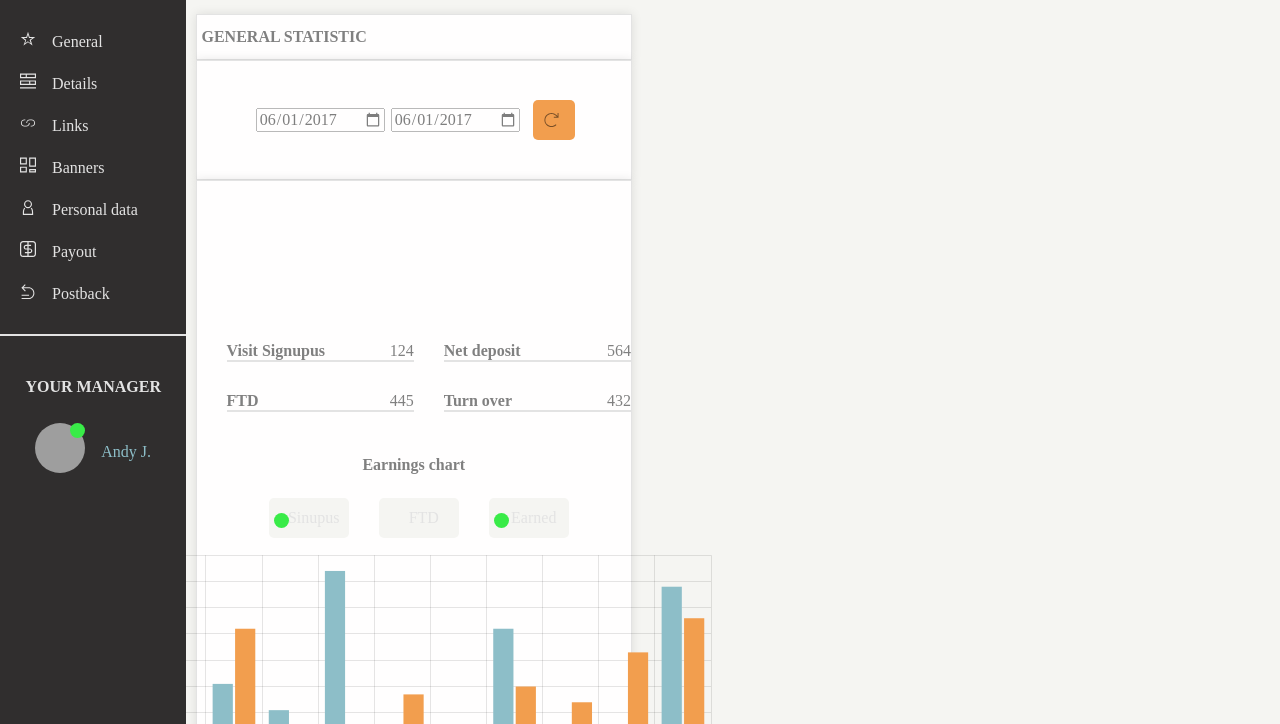
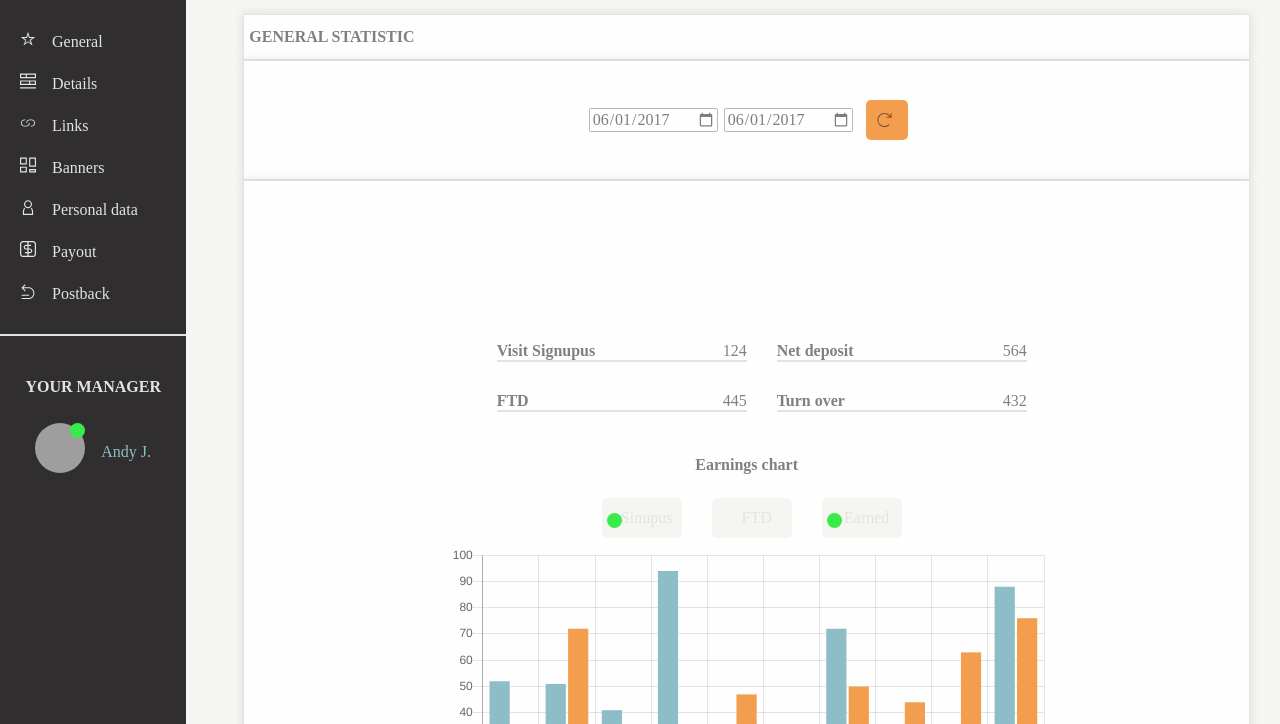
Before and after one commit to mwladyka126/Individual, a website: page index.html in a window 1280 px wide. Shown: the part 76-800 px from the top of the page. Drawn offline with nearby package versions, Linux system fonts and the light colour scheme; grey boxes are pictures that could not be loaded.

Commit message:
working on grid

```diff
--- a/index.html
+++ b/index.html
@@ -16,7 +16,7 @@
     <div class="wrapper">
         <div class="row">
 
-            <div class="col-sm-3 col-md-3 col-lg-3" id="left">
+            <div class="col-md-2 col-lg-2" id="left">
                 <div class="sidebar">
                     <div class="sidebar_top">
                         <div class="sidebar_title">
@@ -75,7 +75,7 @@
                 </div>
             </div>
 
-            <div class="col-sm-12 col-md-9 col-lg-9" id="right">
+            <div class="col-sm-10 col-md-10 col-lg-10" id="right">
                 <div class="row">
                     <div class="navbar">
                         <div class="navbar_element">
@@ -111,7 +111,7 @@
                         <div class="main-content_title">
                             <h2>GENERAL STATISTIC</h2>
                         </div>
-                        <div class="main-content_date">
+                        <div class="row main-content_date">
                             <input type="date" value="2017-06-01">
                             <input type="date" value="2017-06-01">
                             <a href="#" class="button button-square"><img class="icon" src="images/icons/refresh.svg"
--- a/sass/_layout.scss
+++ b/sass/_layout.scss
@@ -11,7 +11,7 @@ body {
   }
 
 .wrapper{
-  display: flex;
+  //display: flex;
   height: 100vh;
   //margin: 0px;
 }
```
Also changed, not shown: css/style.css, 1 other file.
